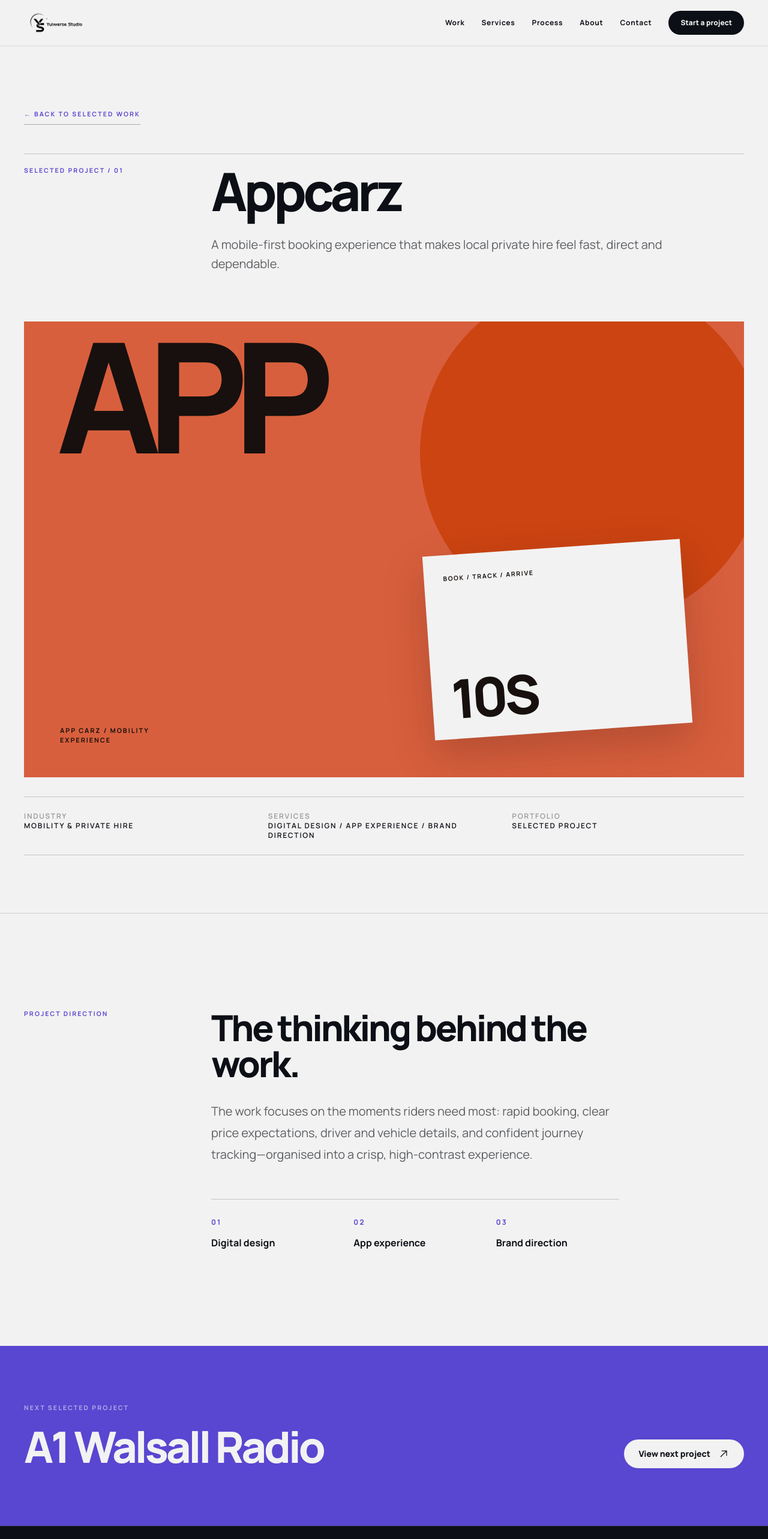
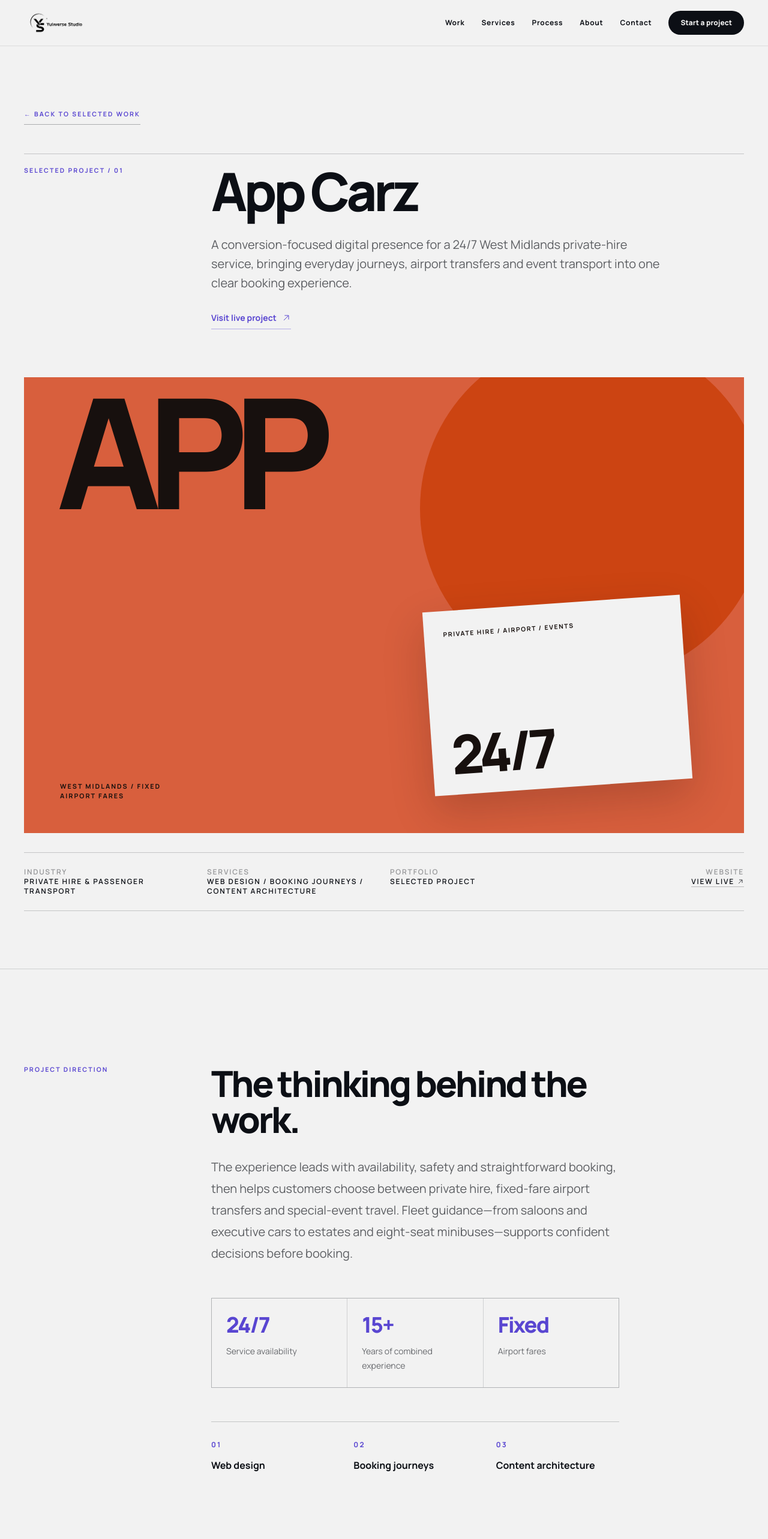
Before and after one commit to xnozaaa/yulaverse, a Next.js app: page /work/appcarz in a window 1280 px wide. Shown: the top 2566 px of the page at 60% size. Built offline with nearby package versions, Linux system fonts and the light colour scheme.

Commit message:
Update portfolio projects from live sites

```diff
--- a/app/work/[slug]/page.tsx
+++ b/app/work/[slug]/page.tsx
@@ -56,6 +56,14 @@ export default async function CaseStudyPage({ params }: PageProps) {
                 <p className="mt-8 max-w-3xl text-xl leading-8 text-ink/65">
                   {study.summary}
                 </p>
+                <a
+                  href={study.website}
+                  target="_blank"
+                  rel="noreferrer"
+                  className="mt-8 inline-flex items-center gap-2 border-b border-indigo/40 pb-2 text-sm font-bold text-indigo"
+                >
+                  Visit live project <ArrowUpRight className="size-4" />
+                </a>
               </div>
             </div>
 
@@ -63,7 +71,7 @@ export default async function CaseStudyPage({ params }: PageProps) {
               <CaseStudyVisual study={study} />
             </div>
 
-            <div className="mt-8 grid gap-5 border-y border-ink/20 py-6 text-xs font-semibold uppercase tracking-[0.15em] sm:grid-cols-3">
+            <div className="mt-8 grid gap-5 border-y border-ink/20 py-6 text-xs font-semibold uppercase tracking-[0.15em] sm:grid-cols-2 lg:grid-cols-4">
               <div>
                 <span className="block text-ink/40">Industry</span>
                 {study.industry}
@@ -75,6 +83,17 @@ export default async function CaseStudyPage({ params }: PageProps) {
               <div>
                 <span className="block text-ink/40">Portfolio</span>
                 {study.label}
+              </div>
+              <div className="lg:text-right">
+                <span className="block text-ink/40">Website</span>
+                <a
+                  href={study.website}
+                  target="_blank"
+                  rel="noreferrer"
+                  className="inline-flex items-center gap-1 border-b border-ink/25"
+                >
+                  View live <ArrowUpRight className="size-3" />
+                </a>
               </div>
             </div>
           </div>
@@ -92,6 +111,18 @@ export default async function CaseStudyPage({ params }: PageProps) {
               <p className="mt-8 text-xl leading-9 text-ink/65">
                 {study.direction}
               </p>
+              <div className="mt-14 grid gap-px overflow-hidden border border-ink/15 bg-ink/15 sm:grid-cols-3">
+                {study.highlights.map((highlight) => (
+                  <div className="bg-ivory p-6" key={highlight.label}>
+                    <strong className="block text-4xl font-extrabold tracking-[-0.05em] text-indigo">
+                      {highlight.value}
+                    </strong>
+                    <p className="mt-3 text-sm leading-6 text-ink/60">
+                      {highlight.label}
+                    </p>
+                  </div>
+                ))}
+              </div>
               <div className="mt-14 grid gap-8 border-t border-ink/20 pt-6 sm:grid-cols-3">
                 {study.services.map((service, serviceIndex) => (
                   <div key={service}>
--- a/data/case-studies.ts
+++ b/data/case-studies.ts
@@ -4,8 +4,10 @@ export type CaseStudy = {
   label: "Selected Project";
   industry: string;
   services: string[];
+  website: string;
   summary: string;
   direction: string;
+  highlights: Array<{ value: string; label: string }>;
   theme: "ember" | "signal" | "paper" | "community";
   visualTitle: string;
   visualEyebrow: string;
@@ -16,67 +18,91 @@ export type CaseStudy = {
 export const caseStudies: CaseStudy[] = [
   {
     slug: "appcarz",
-    name: "Appcarz",
+    name: "App Carz",
     label: "Selected Project",
-    industry: "Mobility & private hire",
-    services: ["Digital design", "App experience", "Brand direction"],
+    industry: "Private hire & passenger transport",
+    services: ["Web design", "Booking journeys", "Content architecture"],
+    website: "https://appcarz.co.uk",
     summary:
-      "A mobile-first booking experience that makes local private hire feel fast, direct and dependable.",
+      "A conversion-focused digital presence for a 24/7 West Midlands private-hire service, bringing everyday journeys, airport transfers and event transport into one clear booking experience.",
     direction:
-      "The work focuses on the moments riders need most: rapid booking, clear price expectations, driver and vehicle details, and confident journey tracking—organised into a crisp, high-contrast experience.",
+      "The experience leads with availability, safety and straightforward booking, then helps customers choose between private hire, fixed-fare airport transfers and special-event travel. Fleet guidance—from saloons and executive cars to estates and eight-seat minibuses—supports confident decisions before booking.",
+    highlights: [
+      { value: "24/7", label: "Service availability" },
+      { value: "15+", label: "Years of combined experience" },
+      { value: "Fixed", label: "Airport fares" },
+    ],
     theme: "ember",
     visualTitle: "APP",
-    visualEyebrow: "BOOK / TRACK / ARRIVE",
-    visualMetric: "10s",
-    visualCaption: "APP CARZ / MOBILITY EXPERIENCE",
+    visualEyebrow: "PRIVATE HIRE / AIRPORT / EVENTS",
+    visualMetric: "24/7",
+    visualCaption: "WEST MIDLANDS / FIXED AIRPORT FARES",
   },
   {
     slug: "a1-walsall-radio",
-    name: "A1 Walsall Radio",
+    name: "A1 Walsall Radio Taxis",
     label: "Selected Project",
-    industry: "Passenger transport",
-    services: ["Web design", "Content structure", "Conversion UX"],
+    industry: "Local, school & contract transport",
+    services: ["Web design", "Service architecture", "Conversion UX"],
+    website: "https://walsallradiotaxis.com",
     summary:
-      "A clear digital presence for a long-standing Walsall transport service, built around trust, access and fast booking.",
+      "A service-led website for a Walsall transport operator serving schools, businesses, local families, wheelchair users and airport passengers around the clock.",
     direction:
-      "The experience brings school, corporate, wheelchair-accessible and airport transport into one straightforward service system, helping local families and organisations find the right journey and act quickly.",
+      "The content system makes a broad transport offer easy to navigate: safeguarding-focused home-to-school journeys, council and academy contracts, workplace travel, on-site booking tablets, wheelchair-accessible vehicles and fixed-price airport transfers. Trust signals centre on four decades of local service, licensing and punctuality.",
+    highlights: [
+      { value: "1986", label: "Serving Walsall since" },
+      { value: "24/7", label: "Service and support" },
+      { value: "40+", label: "Years of trusted transport" },
+    ],
     theme: "signal",
     visualTitle: "A1",
-    visualEyebrow: "WALSALL / 24 HOUR SERVICE",
-    visualMetric: "24/7",
-    visualCaption: "RADIO TAXIS / LOCAL TRANSPORT",
+    visualEyebrow: "SCHOOLS / BUSINESS / ACCESS",
+    visualMetric: "1986",
+    visualCaption: "WALSALL / TRUSTED LOCAL TRANSPORT",
   },
   {
     slug: "tutoring-for-the-deaf",
     name: "Tutoring for the Deaf",
     label: "Selected Project",
-    industry: "Specialist education",
-    services: ["Brand direction", "Accessible web design", "Content strategy"],
+    industry: "Deaf education & online tutoring",
+    services: ["Accessible web design", "Content strategy", "Consultation UX"],
+    website: "https://tutoringforthedeaf.co.uk",
     summary:
-      "An accessible education platform connecting deaf secondary students with specialist English and maths tutoring.",
+      "An accessible online tutoring platform for secondary-age deaf and hearing-impaired learners seeking personalised English, maths and GCSE support.",
     direction:
-      "Strong visual hierarchy, plain-language content and clear consultation pathways help parents and learners understand the offer: personalised online tutoring, visual teaching methods and BSL-supported learning where appropriate.",
+      "The journey explains who the service supports, how communication is adapted and what families can expect from a consultation through to regular 1:1 lessons. BSL-supported teaching, visual explanations, EHCP awareness, safeguarding and parent updates are presented as core parts of the offer rather than secondary details.",
+    highlights: [
+      { value: "10+", label: "Years in deaf education" },
+      { value: "1:1", label: "Personalised online lessons" },
+      { value: "GCSE", label: "English and maths support" },
+    ],
     theme: "paper",
     visualTitle: "LEARN",
-    visualEyebrow: "ACCESSIBLE / 1:1 / ONLINE",
-    visualMetric: "11–18",
-    visualCaption: "ENGLISH + MATHS / BSL SUPPORT",
+    visualEyebrow: "BSL / 1:1 / GCSE",
+    visualMetric: "10+",
+    visualCaption: "ENGLISH + MATHS / VISUAL LEARNING",
   },
   {
     slug: "shongo-shomithi",
     name: "Shongo Shomithi",
     label: "Selected Project",
-    industry: "Community & culture",
-    services: ["Brand identity", "Web design", "Community platform"],
+    industry: "Community, culture & live events",
+    services: ["Brand identity", "Event website", "Participation UX"],
+    website: "https://www.shongoshomithi.co.uk",
     summary:
-      "A warm, contemporary digital home designed to bring community, culture and shared activity into one place.",
+      "A community platform connecting Bangladeshi heritage, family participation and Walsall’s first Bangla Community Day 2026.",
     direction:
-      "The system balances heritage with forward momentum, using a welcoming visual language and clear pathways for news, participation and connection across the community.",
+      "The digital experience gives attendees, volunteers, stall holders and sponsors clear routes into the event while presenting the wider movement: connecting generations, preserving heritage, supporting elders, inspiring young people and strengthening local community. Event information, sponsorship opportunities and trader applications are organised around action.",
+    highlights: [
+      { value: "30 Aug", label: "Bangla Community Day 2026" },
+      { value: "3,000+", label: "Expected visitors" },
+      { value: "40+", label: "Traders and exhibitors" },
+    ],
     theme: "community",
     visualTitle: "SS",
-    visualEyebrow: "PEOPLE / CULTURE / CONNECTION",
-    visualMetric: "ONE",
-    visualCaption: "SHONGO SHOMITHI / COMMUNITY",
+    visualEyebrow: "HERITAGE / FAMILY / COMMUNITY",
+    visualMetric: "3K+",
+    visualCaption: "WALSALL / BANGLA COMMUNITY DAY 2026",
   },
 ];
 
```
Also changed, not shown: 1 other file (tests, documents, lock files or other folders).
